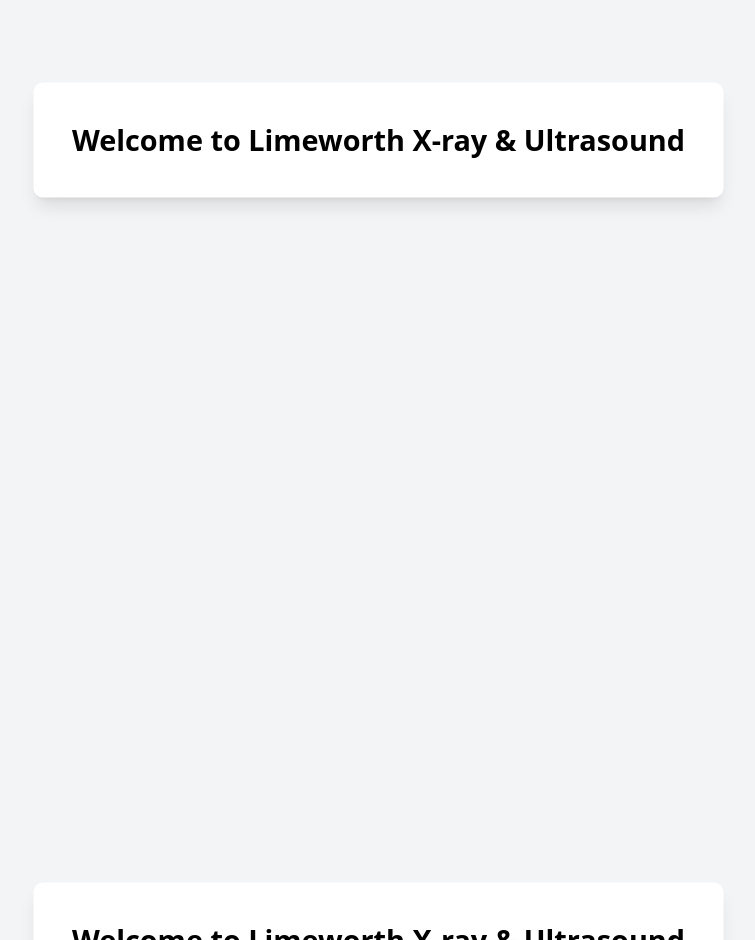
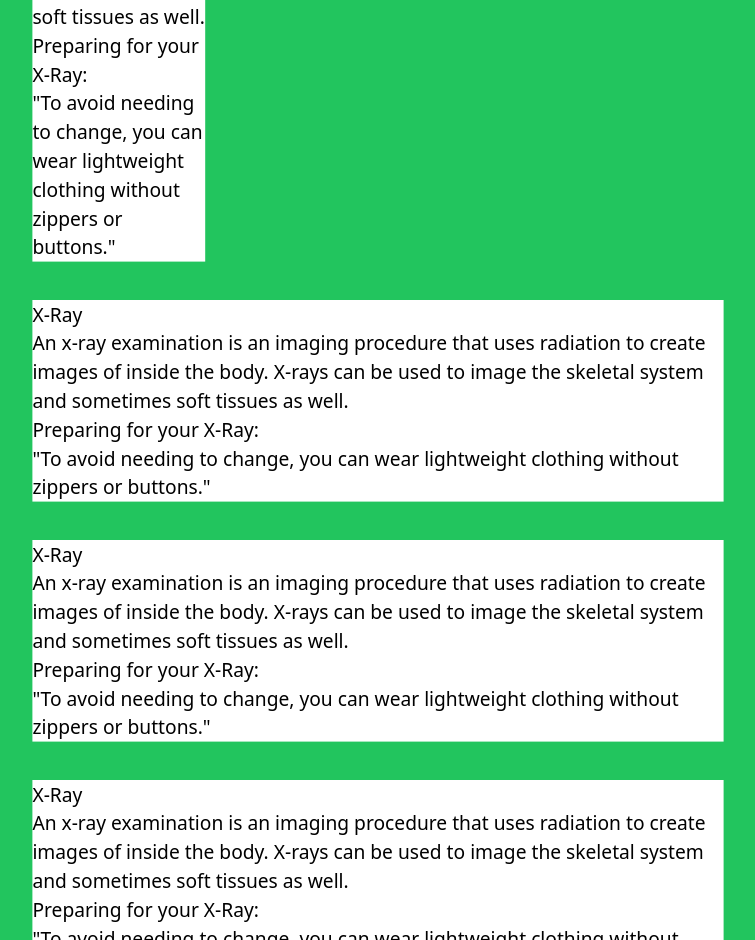
Before and after one commit to AymenS02/Limeworth, a React (Create React App) app: page / in a window 1280 px wide. Shown: the part 1860-2800 px from the top of the page, without its empty margins (262-1017 px from the left). Built offline with nearby package versions, Linux system fonts and the light colour scheme.

Commit message:
worked in website, services section

```diff
--- a/src/App.jsx
+++ b/src/App.jsx
@@ -10,17 +10,17 @@ function App() {
 
   return (
     <>
-      <section id="Home" className='sectionAll'>
+      <section id="Home" className=''>
         {/* <Navbar /> */}
         <Home />
       </section>
-      <section id="About" className="sectionAbout">
+      <section id="About" className="">
         <About />
       </section>
-      <section id="Experience" className='sectionExperience'>
+      <section id="Experience" className=''>
         <Services />
       </section>
-      <section id="Skills" className='sectionSkills'>
+      <section id="Skills" className=''>
         <Contact />
       </section>
       <footer className='flex items-stretch'>
--- a/src/components/About.jsx
+++ b/src/components/About.jsx
@@ -2,7 +2,7 @@ import { motion } from 'framer-motion';
 
 function About() {
   return (
-    <div className="flex flex-col justify-center items-center h-screen bg-gray-100">
+    <div className="flex flex-col justify-center items-center h-screen bg-blue-400">
       <motion.div
         className="flex flex-col justify-center items-center text-center p-8 bg-white rounded-lg shadow-lg w-[80vh]"
         animate={{ scale: 1.2 }}
--- a/src/components/Contact.jsx
+++ b/src/components/Contact.jsx
@@ -2,13 +2,17 @@ import { motion } from 'framer-motion';
 
 function Contact() {
   return (
-    <div className="flex justify-center items-center h-screen bg-gray-100">
+    <div className="flex justify-center items-center h-screen bg-blue-400">
       <motion.div
         className="p-8 bg-white rounded-lg shadow-lg"
         animate={{ scale: 1.2 }}
         transition={{ duration: 0.5 }}
       >
-        <h1 className="text-2xl font-bold">Welcome to Limeworth X-ray & Ultrasound</h1>
+        <h1 className="text-2xl font-bold pb-4">Contact Us</h1>
+        <p className='pb-2'><strong>Address:</strong>849 Upper Wentworth St, Hamilton, ON L9A 5H4</p>
+        <p className='pb-2'><strong>Phone:</strong> (905) 574-7755</p>
+        <p className='pb-2'><strong>Fax:</strong> (905) 574-0384</p>
+        <p className='pb-2'><strong>Email:</strong> limeworthxray@gmail.com</p>
       </motion.div>
     </div>
   );
--- a/src/components/Home.jsx
+++ b/src/components/Home.jsx
@@ -2,14 +2,14 @@ import { motion } from 'framer-motion';
 
 function Home() {
   return (
-    <div className="flex justify-center items-center h-screen bg-gray-100">
+    <div className="flex justify-center items-center h-screen bg-green-500">
       <motion.div
         className="p-8 bg-white rounded-lg shadow-lg"
         animate={{ scale: 1.2 }}
         transition={{ duration: 0.5 }}
       >
         <h1 className="text-2xl items-center font-bold p-2">Welcome to Limeworth X-ray & Ultrasound</h1>
-        <h3 className="flex justify-center items-center font-bold p-2">Working Hours (Ultrasound by Appointment)</h3>
+        <h3 className="flex justify-center items-center font-bold p-2">Working Hours (Ultrasounds by Appointment)</h3>
         <table className="table-auto border-collapse border border-gray-300 w-full text-left">
           <thead>
             <tr>
--- a/src/components/Services.jsx
+++ b/src/components/Services.jsx
@@ -2,13 +2,69 @@ import { motion } from 'framer-motion';
 
 function Services() {
   return (
-    <div className="flex justify-center items-center h-screen bg-gray-100">
+    <div className="flex justify-center items-center bg-green-500">
       <motion.div
-        className="p-8 bg-white rounded-lg shadow-lg"
+        className="p-8 w-1/2  rounded-lg shadow-lg"
         animate={{ scale: 1.2 }}
         transition={{ duration: 0.5 }}
       >
-        <h1 className="text-2xl font-bold">Welcome to Limeworth X-ray & Ultrasound</h1>
+        <h1 className="text-2xl font-bold mb-6">Our Services</h1>
+        <div className='flex flex-wrap flex-row gap-8'>
+          <div className='flex items-center justify-start flex-wrap bg-white w-1/4'>
+            <h1>X-Ray</h1>
+            <p>An x-ray examination is an imaging procedure that uses radiation to create images of inside the body. X-rays can be used to image the skeletal system and sometimes soft tissues as well.</p>
+            <div>
+              <h3>Preparing for your X-Ray:
+              </h3>
+              <p>"To avoid needing to change, you can wear lightweight clothing without zippers or buttons."</p>
+            </div>
+          </div>
+          <div className='flex items-center justify-start flex-wrap bg-white'>
+            <h1>X-Ray</h1>
+            <p>An x-ray examination is an imaging procedure that uses radiation to create images of inside the body. X-rays can be used to image the skeletal system and sometimes soft tissues as well.</p>
+            <div>
+              <h3>Preparing for your X-Ray:
+              </h3>
+              <p>"To avoid needing to change, you can wear lightweight clothing without zippers or buttons."</p>
+            </div>
+          </div>
+          <div className='flex items-center justify-start flex-wrap bg-white'>
+            <h1>X-Ray</h1>
+            <p>An x-ray examination is an imaging procedure that uses radiation to create images of inside the body. X-rays can be used to image the skeletal system and sometimes soft tissues as well.</p>
+            <div>
+              <h3>Preparing for your X-Ray:
+              </h3>
+              <p>"To avoid needing to change, you can wear lightweight clothing without zippers or buttons."</p>
+            </div>
+          </div>
+          <div className='flex items-center justify-start flex-wrap bg-white'>
+            <h1>X-Ray</h1>
+            <p>An x-ray examination is an imaging procedure that uses radiation to create images of inside the body. X-rays can be used to image the skeletal system and sometimes soft tissues as well.</p>
+            <div>
+              <h3>Preparing for your X-Ray:
+              </h3>
+              <p>"To avoid needing to change, you can wear lightweight clothing without zippers or buttons."</p>
+            </div>
+          </div>
+          <div className='flex items-center justify-start flex-wrap bg-white'>
+            <h1>X-Ray</h1>
+            <p>An x-ray examination is an imaging procedure that uses radiation to create images of inside the body. X-rays can be used to image the skeletal system and sometimes soft tissues as well.</p>
+            <div>
+              <h3>Preparing for your X-Ray:
+              </h3>
+              <p>"To avoid needing to change, you can wear lightweight clothing without zippers or buttons."</p>
+            </div>
+          </div>
+          <div className='flex items-center justify-start flex-wrap bg-white'>
+            <h1>X-Ray</h1>
+            <p>An x-ray examination is an imaging procedure that uses radiation to create images of inside the body. X-rays can be used to image the skeletal system and sometimes soft tissues as well.</p>
+            <div>
+              <h3>Preparing for your X-Ray:
+              </h3>
+              <p>"To avoid needing to change, you can wear lightweight clothing without zippers or buttons."</p>
+            </div>
+          </div>
+        </div>
       </motion.div>
     </div>
   );
```
